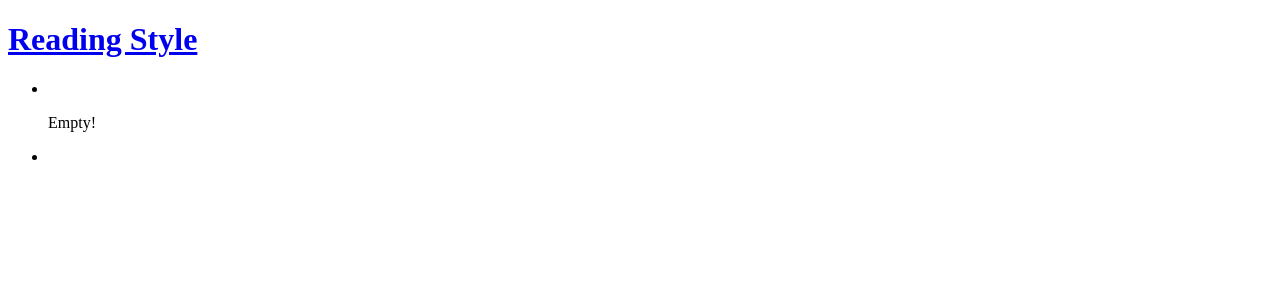
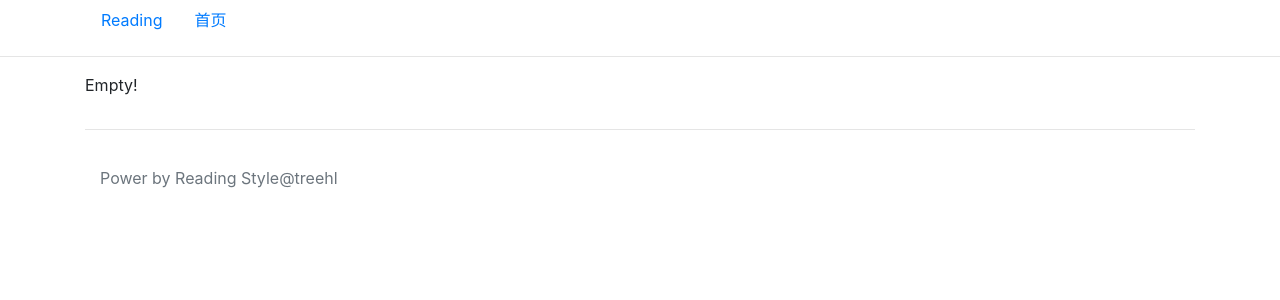
Before and after one commit to Family-TreeSY/reading, a Django app: page / in a window 1280 px wide. Shown: the top 300 px of the page. Run offline with Django 3.2, Linux system fonts and the light colour scheme; data that the repository does not hold is empty; some libraries are stand-ins or nearby versions.

Commit message:
'增加bootstrap雏形'

```diff
--- a/reading/config/models.py
+++ b/reading/config/models.py
@@ -28,8 +28,7 @@ class SideBar(models.Model):
 
     class Meta:
         verbose_name = verbose_name_plural = '侧边栏'
+        ordering = ['-id']
 
     def __unicode__(self):
         return self.name
-
-    ordering = ['-id']
--- a/reading/reading/templates/book/base.html
+++ b/reading/reading/templates/book/base.html
@@ -1,51 +1,126 @@
-<!DOCTYPE html>
-<html xmlns="http://www.w3.org/1999/html">
+<!doctype html>
+<html lang="en">
   <head>
+      <!-- Required meta tags -->
       <meta charset="utf-8">
+      <meta name="viewport" content="width=device-width, initial-scale=1, shrink-to-fit=no">
+
+      <!-- Bootstrap CSS -->
+      <link rel="stylesheet" href="https://cdn.bootcss.com/bootstrap/4.0.0/css/bootstrap.min.css">
+      <style>
+            /*分类、标签、创建时间对齐样式和颜色*/
+          .post-element-nav {
+                padding-top: 0;
+                padding-bottom: 0;
+                color: #428bca;
+
+          }
+          /*文章标题字体大小以及对齐*/
+          .post-element-title {
+                font-size: 25px;
+                border-bottom: 1px solid #ccc;
+          }
+          /*文章标题颜色*/
+          .post-element-title a{
+                color:#333;
+          }
+          /*分类导航与文章列表之间的距离*/
+          .main {
+                margin-top: 5px;
+          }
+           /*正文页内容与标题之间距离*/
+          .post-element-content {
+                margin-top: 10px;
+          }
+          .main ul {
+                padding-left: 0px;
+          }
+           /*博客标题页边距*/
+          .banner {
+                margin-top: 20px;
+          }
+           /*页脚距离普通分类的距离*/
+          .power {
+                margin-top: 20px;
+          }
+           /*侧边栏消除ul带来的点号*/
+          .sidebar li {
+                list-style: none;
+          }
+          .sidebar a {
+                color: #444;
+          }
+
+      </style>
+
       <title>Reading Style</title>
     </head>
 <body>
-<h1><a href="/">Reading Style</a></h1>
-<ul>
-    <li>
-        {% for cate in  nav_cates %}
-        <a href="{% url 'category' cate.id %}">{{ cate.name }}</a>
+
+
+<div class="container">
+    <nav class="nav">
+        <a class="nav-link" href="/">Reading</a>
+        <a class="nav-link" href="/">首页</a>
+        {% for cate in nav_cates %}
+        <a class="nav-link" href="{% url 'category' cate.id %}">{{ cate.name }}</a>
         {% endfor %}
-    </li>
-</ul>
+    </nav>
+</div>
+<hr/>
+
+<div class="container main">
+    <div class="row">
+        <div class="col-9">
             {% block content %}
 
             {% endblock %}
+        </div>
+        <div class="col-3">
+            {% for sidebar in sidebars %}
+                <div class="container sidebar">
+                    <h4>{{ sidebar.name }}</h4>
                         <ul>
-    <li>
-        {% for cate in  cates %}
-            <a href="{% url 'category' cate.id %}">{{ cate.name }}</a>
-        {% endfor %}
-    </li>
+                            {% if sidebar.display_type == 1 %}
+                            {% autoescape on %}
+                                {{ sidebar.content }}
+                            {% endautoescape %}
+                            {% elif sidebar.display_type == 2 %}
                         </ul>
-
-<ul>
-    {% for sidebar in sidebars %}
-    <h4>{{ sidebar.name }}</h4>
-    <div>
-        {% if sidebar.display_type == 1 %}
-            {{ sidebar.content }}
-        {% elif sidebar.display_type == 2 %}
                         <ul>
                             {% for book in recently_books %}
-            <li><a href="{% url 'detail' book.id %}">{{ book.name }}</a></li>
+                                <li>
+                                    <a href="{% url 'detail' book.id %}">{{ book.name }}</a>
+                                </li>
                             {% endfor %}
                         </ul>
                         {% elif sidebar.display_type == 3%}
                         <ul>
                             {% for book in hot_readings %}
-            <li><a href="{% url 'detail' book.id %}">{{ book.name }}</a></li>
+                                <li>
+                                    {{ book.name }}
+                                </li>
                             {% endfor %}
                         </ul>
                     {% endif %}
                 </div>
             {% endfor %}
-</ul>
+        </div>
+    </div>
 
+<hr/>
+<div class="container">
+ <nav class="nav">
+     {% for cate in cates %}
+     <a class="nav-link" href="{% url 'category' cate.id %}">{{ cate.name }}</a>
+     {% endfor %}
+ </nav>
+</div>
+<footer class="footer power">
+  <div class="container">
+    <span class="text-muted">Power by Reading Style@<a href="https://family-treesy.github.io/"></a>treehl</span>
+  </div>
+</footer>
+</div>
 </body>
 </html>
--- a/reading/reading/templates/book/list.html
+++ b/reading/reading/templates/book/list.html
@@ -1,22 +1,34 @@
-{% extends './base.html' %}
+{% extends "./base.html" %}
 
 {% block content %}
 <ul>
+<div class="post-element">
+  <div>
       {% if books %}
         {% for book in books %}
-        title> <a href="{% url 'detail' book.pk %}">{{ book.name }}</a><br/>
-        desc> {{ book.desc }}
-        <hr/>
+          <h3 class="post-element-title">
+              <a href="{% url 'detail' book.id %}">{{ book.name }}</a>
+          </h3>
+          <div>
+              <nav class="nav">
+                  分类:<a class="nav-link post-element-nav" href="{% url 'category' book.category_id %}">{{ book.category }}</a>
+                  作者:<a class="nav-link post-element-nav" href="#">{{ book.author }}</a>
+                  发布:<a class="nav-link post-element-nav" href="#">{{ book.created_time }}</a>
+              </nav>
+          </div>
+          <div>
+              <p>{{ book.desc }}</p>
+          </div>
         {% endfor %}
-        {% if page_obj.has_previous %}
-            <a href="?page={{ page_obj.previous_page_number }}">上一页</a>
+          {% if page_obj.has_previous %}<a href="?page={{ page_obj.previous_page_number }}">上一页</a>
             {% endif %}
             Page {{ page_obj.number }} of {{ paginator.num_pages }}.
-        {% if page_obj.has_next %}
-            <a href="?page={{ page_obj.next_page_number }}">下一页</a>
+            {% if page_obj.has_next %}<a href="?page={{ page_obj.next_page_number }}">下一页</a>
             {% endif %}
       {% else %}
         Empty!
       {% endif %}
+  </div>
+</div>
 </ul>
 {% endblock %}
```
Lines whose indentation alone changed are shown as unchanged.
